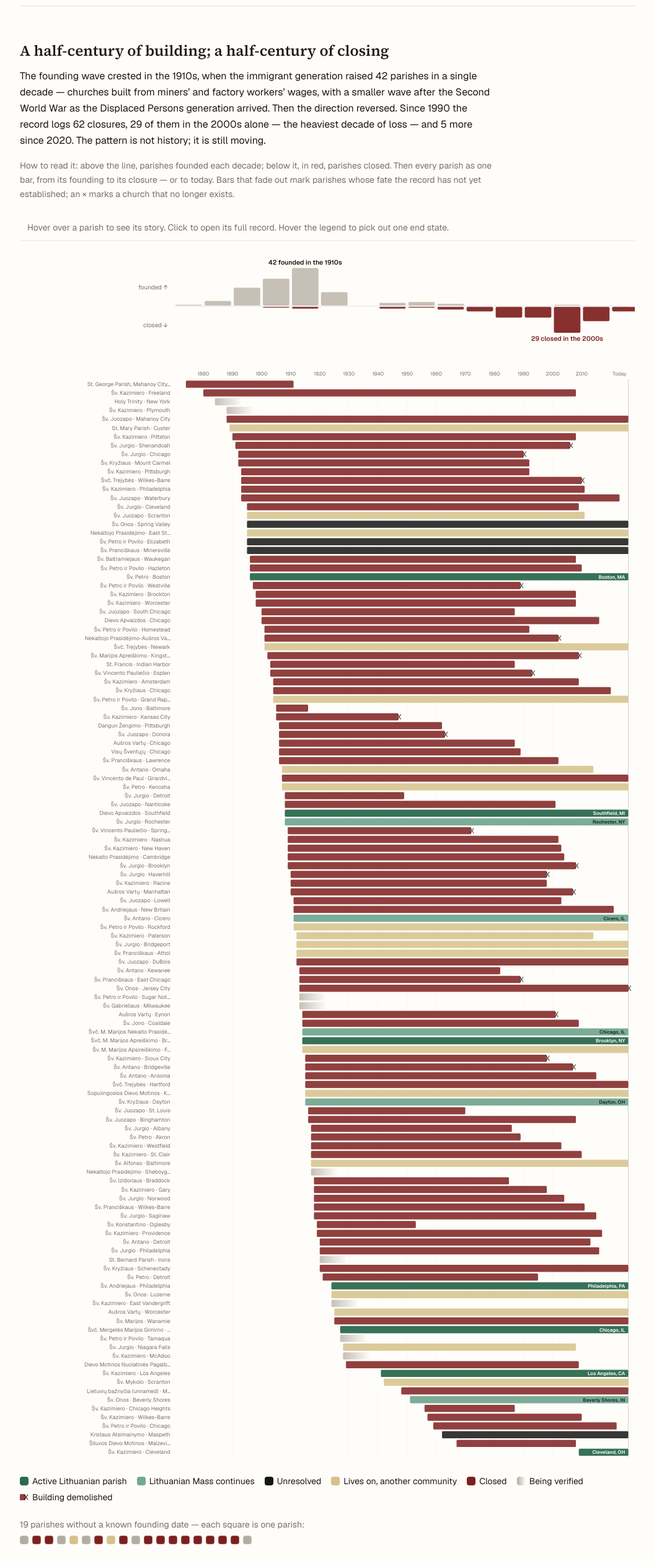
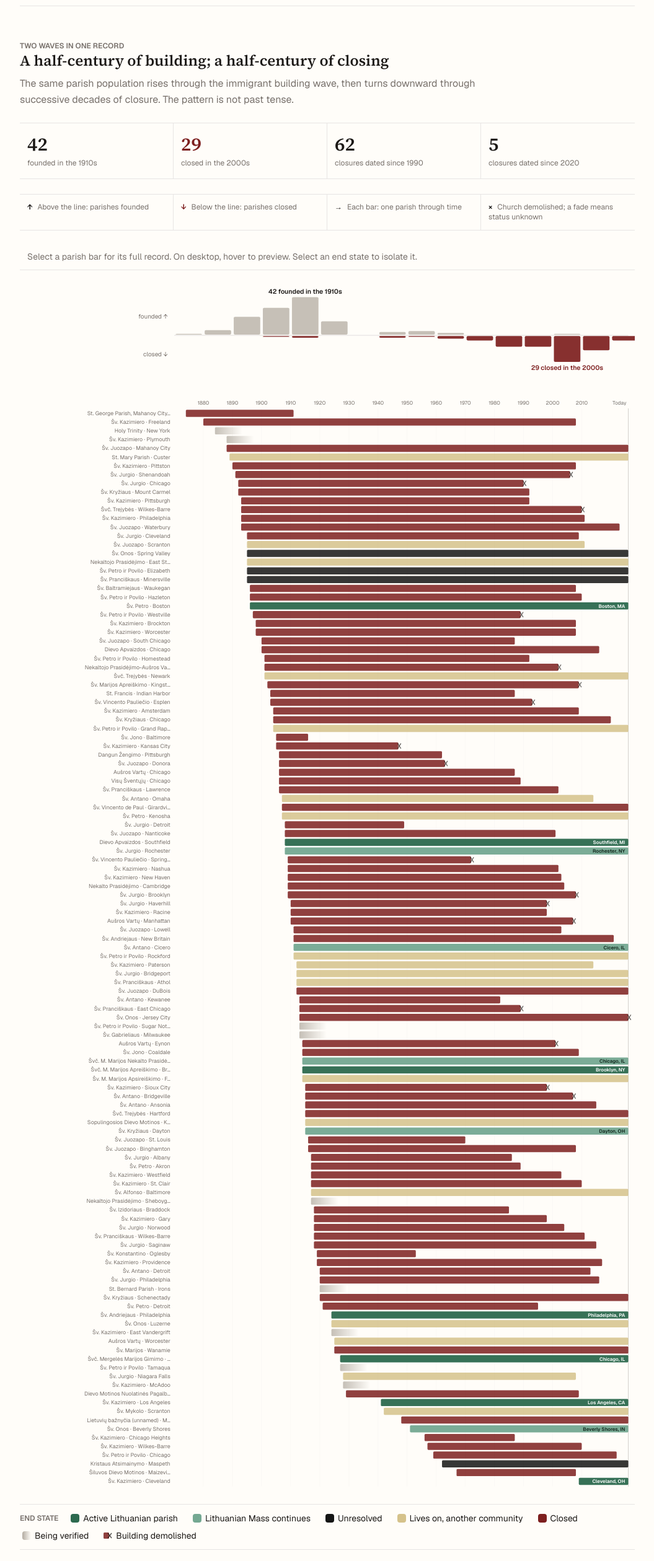
Before and after one commit to LietuvaAI/save-our-lithuanian-parishes, a Next.js app: page /history in a window 1280 px wide. Shown: the part 1093-3612 px from the top of the page at 62% size, without its empty margins (112-1167 px from the left). Built offline with nearby package versions, Linux system fonts and the light colour scheme.

Commit message:
Reframe history timeline as a data exhibit

```diff
--- a/app/history/page.tsx
+++ b/app/history/page.tsx
@@ -409,121 +409,179 @@ export default function HistoryPage() {
 
       {/* ── The exhibit: decade pulse + timeline (one title system) ── */}
       <section className="mt-14">
+        <p className="text-xs font-semibold uppercase text-muted">
+          Two waves in one record
+        </p>
         <h2 className="font-serif text-2xl font-semibold">
           A half-century of building; a half-century of closing
         </h2>
-        <div className="mt-3 space-y-4 leading-relaxed max-w-3xl">
-          <p>
-            The founding wave crested in the {narrative.peakFoundDecade}s,
-            when the immigrant generation raised {narrative.peakFoundN}{" "}
-            parishes in a single decade &mdash; churches built from
-            miners&rsquo; and factory workers&rsquo; wages, with a smaller
-            wave after the Second World War as the Displaced Persons
-            generation arrived. Then the direction reversed. Since 1990 the
-            record logs {narrative.closedSince1990} closures,{" "}
-            {narrative.peakClosedN} of them in the{" "}
-            {narrative.peakClosedDecade}s alone &mdash; the heaviest decade
-            of loss &mdash; and {narrative.closedSince2020} more since 2020.
-            The pattern is not history; it is still moving.
+        <p className="mt-2 max-w-3xl leading-relaxed text-muted">
+          The same parish population rises through the immigrant building
+          wave, then turns downward through successive decades of closure.
+          The pattern is not past tense.
+        </p>
+
+        <div className="mt-6 grid grid-cols-2 border-y border-rule sm:grid-cols-4">
+          <div className="border-b border-r border-rule px-3 py-4 sm:border-b-0">
+            <p className="font-serif text-3xl font-semibold">
+              {narrative.peakFoundN}
+            </p>
+            <p className="mt-1 text-xs leading-snug text-muted">
+              founded in the {narrative.peakFoundDecade}s
             </p>
           </div>
-        <p className="mt-4 text-sm text-muted leading-relaxed max-w-3xl mb-6">
-          How to read it: above the line, parishes founded each decade;
-          below it, in red, parishes closed. Then every parish as one bar,
-          from its founding to its closure &mdash; or to today. Bars that
-          fade out mark parishes whose fate the record has not yet
-          established; an &times; marks a church that no longer exists.
+          <div className="border-b border-rule px-3 py-4 sm:border-b-0 sm:border-r">
+            <p
+              className="font-serif text-3xl font-semibold"
+              style={{ color: "var(--es-closed)" }}
+            >
+              {narrative.peakClosedN}
             </p>
+            <p className="mt-1 text-xs leading-snug text-muted">
+              closed in the {narrative.peakClosedDecade}s
+            </p>
+          </div>
+          <div className="border-r border-rule px-3 py-4">
+            <p className="font-serif text-3xl font-semibold">
+              {narrative.closedSince1990}
+            </p>
+            <p className="mt-1 text-xs leading-snug text-muted">
+              closures dated since 1990
+            </p>
+          </div>
+          <div className="px-3 py-4">
+            <p className="font-serif text-3xl font-semibold">
+              {narrative.closedSince2020}
+            </p>
+            <p className="mt-1 text-xs leading-snug text-muted">
+              closures dated since 2020
+            </p>
+          </div>
+        </div>
+
+        <div className="mt-6 grid border-y border-rule text-xs leading-snug text-muted sm:grid-cols-4 sm:divide-x sm:divide-rule">
+          <p className="border-b border-rule px-3 py-3 sm:border-b-0">
+            <span className="mr-2 font-semibold text-foreground">↑</span>
+            Above the line: parishes founded
+          </p>
+          <p className="border-b border-rule px-3 py-3 sm:border-b-0">
+            <span
+              className="mr-2 font-semibold"
+              style={{ color: "var(--es-closed)" }}
+            >
+              ↓
+            </span>
+            Below the line: parishes closed
+          </p>
+          <p className="border-b border-rule px-3 py-3 sm:border-b-0">
+            <span className="mr-2 font-semibold text-foreground">→</span>
+            Each bar: one parish through time
+          </p>
+          <p className="px-3 py-3">
+            <span className="mr-2 font-semibold text-foreground">×</span>
+            Church demolished; a fade means status unknown
+          </p>
+        </div>
+
+        <div className="mt-6">
           <TimelineChart rows={dated} undated={undated} />
+        </div>
 
-        {/* Selective takeaways, computed from the record */}
-        <ul className="mt-6 max-w-3xl space-y-2 text-sm leading-relaxed">
+        <div className="mt-6 grid border-y border-rule sm:grid-cols-3 sm:divide-x sm:divide-rule">
           {narrative.medianLifespan != null && (
-            <li className="flex gap-2">
-              <span aria-hidden style={{ color: "var(--es-closed)" }}>■</span>
-              <span>
-                The median closed parish stood for{" "}
-                <strong>{narrative.medianLifespan} years</strong> &mdash;
-                institutions built to outlive their founders, dismantled in a
-                generation&rsquo;s time.
-              </span>
-            </li>
+            <div className="border-b border-rule px-3 py-4 sm:border-b-0">
+              <p
+                className="font-serif text-3xl font-semibold"
+                style={{ color: "var(--es-closed)" }}
+              >
+                {narrative.medianLifespan} years
+              </p>
+              <p className="mt-1 text-xs leading-snug text-muted">
+                median lifespan among closed parishes
+              </p>
+            </div>
           )}
           {narrative.oldestAlive && (
-            <li className="flex gap-2">
-              <span aria-hidden style={{ color: "var(--es-active)" }}>■</span>
-              <span>
-                The longest-standing parish still active is{" "}
-                <strong>
+            <div className="border-b border-rule px-3 py-4 sm:border-b-0">
+              <p
+                className="font-serif text-3xl font-semibold"
+                style={{ color: "var(--es-active)" }}
+              >
+                {narrative.oldestAlive.founded}
+              </p>
+              <p className="mt-1 text-xs leading-snug text-muted">
+                oldest active parish:{" "}
                 {narrative.oldestAlive.profileHref ? (
                   <Link
                     href={narrative.oldestAlive.profileHref}
-                      className="underline hover:text-accent"
+                    className="font-medium text-foreground underline hover:text-accent"
                   >
                     {narrative.oldestAlive.name}
                   </Link>
                 ) : (
-                    narrative.oldestAlive.name
+                  <span className="font-medium text-foreground">
+                    {narrative.oldestAlive.name}
+                  </span>
                 )}
-                </strong>{" "}
-                in {narrative.oldestAlive.city},{" "}
-                {narrative.oldestAlive.state} &mdash; since{" "}
-                {narrative.oldestAlive.founded}.
-              </span>
-            </li>
+                , {narrative.oldestAlive.city}, {narrative.oldestAlive.state}
+              </p>
+            </div>
           )}
-          <li className="flex gap-2">
-            <span aria-hidden style={{ color: "var(--mark-ink)" }}>■</span>
-            <span>
-              {undated.length} parishes appear as squares below the timeline
-              &mdash; attested in the record, founding dates still being
-              researched.
-            </span>
-          </li>
-        </ul>
+          <div className="px-3 py-4">
+            <p className="font-serif text-3xl font-semibold">
+              {undated.length}
+            </p>
+            <p className="mt-1 text-xs leading-snug text-muted">
+              parish founding dates still unresolved
+            </p>
+          </div>
+        </div>
 
         <p className="mt-4 text-xs text-muted border-t border-rule pt-3">
           Source: the unified parish registry &mdash; Draugas 1909&ndash;2026,
           Wolkovich-Valkavičius (1998), Michelsonas (1961), Lukas (2009), and
-          the contemporary web survey. Dates resolve from locked figures
-          first, then earliest sourced reading.{" "}
+          contemporary parish, diocesan, and public records.{" "}
           <Link href="/about-the-data" className="underline hover:text-foreground">
-            About the data
+            How the record is built and cited
           </Link>
           .
         </p>
       </section>
 
-      <section className="mt-12 max-w-3xl space-y-3 text-sm text-muted leading-relaxed">
-        <p>
-          The parish-by-parish flow from founding decade to present status and
-          building fate is now its own View:{" "}
+      <nav
+        aria-label="Related history views"
+        className="mt-12 border-y border-rule py-5"
+      >
+        <p className="text-xs font-semibold uppercase text-muted">
+          Continue exploring
+        </p>
+        <div className="mt-3 grid gap-4 sm:grid-cols-2 sm:divide-x sm:divide-rule">
+          <div className="sm:pr-5">
             <Link
               href="/where-every-parish-ended-up"
-            className="underline hover:text-foreground"
+              className="font-serif text-lg font-semibold underline hover:text-accent"
             >
               Where Every Parish Ended Up
             </Link>
-          .
+            <p className="mt-1 text-sm leading-relaxed text-muted">
+              Follow every parish from its founding decade to its present
+              status and the fate of its church.
             </p>
-        <p>
-          The diocese-by-diocese picture &mdash; every parish, every diocese,
-          and the map of the dioceses &mdash; is on{" "}
-          <Link href="/by-diocese" className="underline hover:text-foreground">
+          </div>
+          <div className="sm:pl-5">
+            <Link
+              href="/by-diocese"
+              className="font-serif text-lg font-semibold underline hover:text-accent"
+            >
               By Diocese
             </Link>
-          . Every parish links to its full record.
+            <p className="mt-1 text-sm leading-relaxed text-muted">
+              Compare the parish record, closure outcomes, and present
+              holdings diocese by diocese.
             </p>
-        <p>
-          {dated.length} parishes with known founding dates are shown in the
-          timeline; {undated.length} more without a known founding date are
-          shown as individual marks below it. The peak decades are computed
-          from the record and labeled directly on the chart. The pattern is
-          not slowing &mdash; it is the ongoing elimination of an ethnic
-          community&rsquo;s institutional infrastructure, one parish at a
-          time.
-        </p>
-      </section>
+          </div>
+        </div>
+      </nav>
     </div>
   );
 }
--- a/components/TimelineChart.tsx
+++ b/components/TimelineChart.tsx
@@ -241,7 +241,9 @@ export default function TimelineChart({
     null,
   );
   const [note, setNote] = useState<string | null>(null);
-  const [legendHot, setLegendHot] = useState<string | null>(null);
+  const [legendHover, setLegendHover] = useState<string | null>(null);
+  const [legendPinned, setLegendPinned] = useState<string | null>(null);
+  const legendHot = legendHover ?? legendPinned;
 
   const rowDimmed = (row: TimelineRow | UndatedRow) => {
     if (!legendHot) return false;
@@ -306,8 +308,8 @@ export default function TimelineChart({
           <span className="font-medium">{note}</span>
         ) : (
           <span className="text-muted">
-            Hover over a parish to see its story. Click to open its full
-            record. Hover the legend to pick out one end state.
+            Select a parish bar for its full record. On desktop, hover to
+            preview. Select an end state to isolate it.
           </span>
         )}
       </div>
@@ -484,16 +486,26 @@ export default function TimelineChart({
         </div>
       </div>
 
-      {/* ── Legend — hover an entry to pick out that end state ── */}
-      <div className="mt-5 flex flex-wrap gap-x-4 gap-y-1.5 text-sm">
+      {/* ── Legend — hover or pin an entry to isolate that end state ── */}
+      <div className="mt-5 flex flex-wrap items-center gap-x-4 gap-y-2 border-y border-rule py-3 text-sm">
+        <span className="text-xs font-semibold uppercase text-muted">
+          End state
+        </span>
         {GROUP_ORDER.map((g) => (
-          <span
+          <button
+            type="button"
             key={g}
-            className={`inline-flex items-center gap-1.5 cursor-default rounded px-1 -mx-1 transition-opacity ${
+            className={`inline-flex items-center gap-1.5 rounded px-1 transition-opacity focus-visible:outline focus-visible:outline-2 focus-visible:outline-offset-2 ${
               legendHot && legendHot !== g ? "opacity-40" : ""
             }`}
-            onMouseEnter={() => setLegendHot(g)}
-            onMouseLeave={() => setLegendHot(null)}
+            onMouseEnter={() => setLegendHover(g)}
+            onMouseLeave={() => setLegendHover(null)}
+            onFocus={() => setLegendHover(g)}
+            onBlur={() => setLegendHover(null)}
+            onClick={() =>
+              setLegendPinned((current) => (current === g ? null : g))
+            }
+            aria-pressed={legendPinned === g}
           >
             <span
               className="inline-block w-3.5 h-3.5 rounded-sm"
@@ -507,14 +519,23 @@ export default function TimelineChart({
               }
             />
             {GROUP_LABEL[g]}
-          </span>
+          </button>
         ))}
-        <span
-          className={`inline-flex items-center gap-1.5 cursor-default rounded px-1 -mx-1 transition-opacity ${
+        <button
+          type="button"
+          className={`inline-flex items-center gap-1.5 rounded px-1 transition-opacity focus-visible:outline focus-visible:outline-2 focus-visible:outline-offset-2 ${
             legendHot && legendHot !== "demolished-glyph" ? "opacity-40" : ""
           }`}
-          onMouseEnter={() => setLegendHot("demolished-glyph")}
-          onMouseLeave={() => setLegendHot(null)}
+          onMouseEnter={() => setLegendHover("demolished-glyph")}
+          onMouseLeave={() => setLegendHover(null)}
+          onFocus={() => setLegendHover("demolished-glyph")}
+          onBlur={() => setLegendHover(null)}
+          onClick={() =>
+            setLegendPinned((current) =>
+              current === "demolished-glyph" ? null : "demolished-glyph",
+            )
+          }
+          aria-pressed={legendPinned === "demolished-glyph"}
         >
           <svg width="14" height="14" viewBox="0 0 14 14" aria-hidden>
             <rect x="0" y="2" width="9" height="10" rx="1.5" fill="var(--es-closed)" opacity="0.85" />
@@ -524,7 +545,7 @@ export default function TimelineChart({
             </g>
           </svg>
           Building demolished
-        </span>
+        </button>
       </div>
 
       {/* ── Undated parishes ── */}
```
Lines whose indentation alone changed are shown as unchanged.
